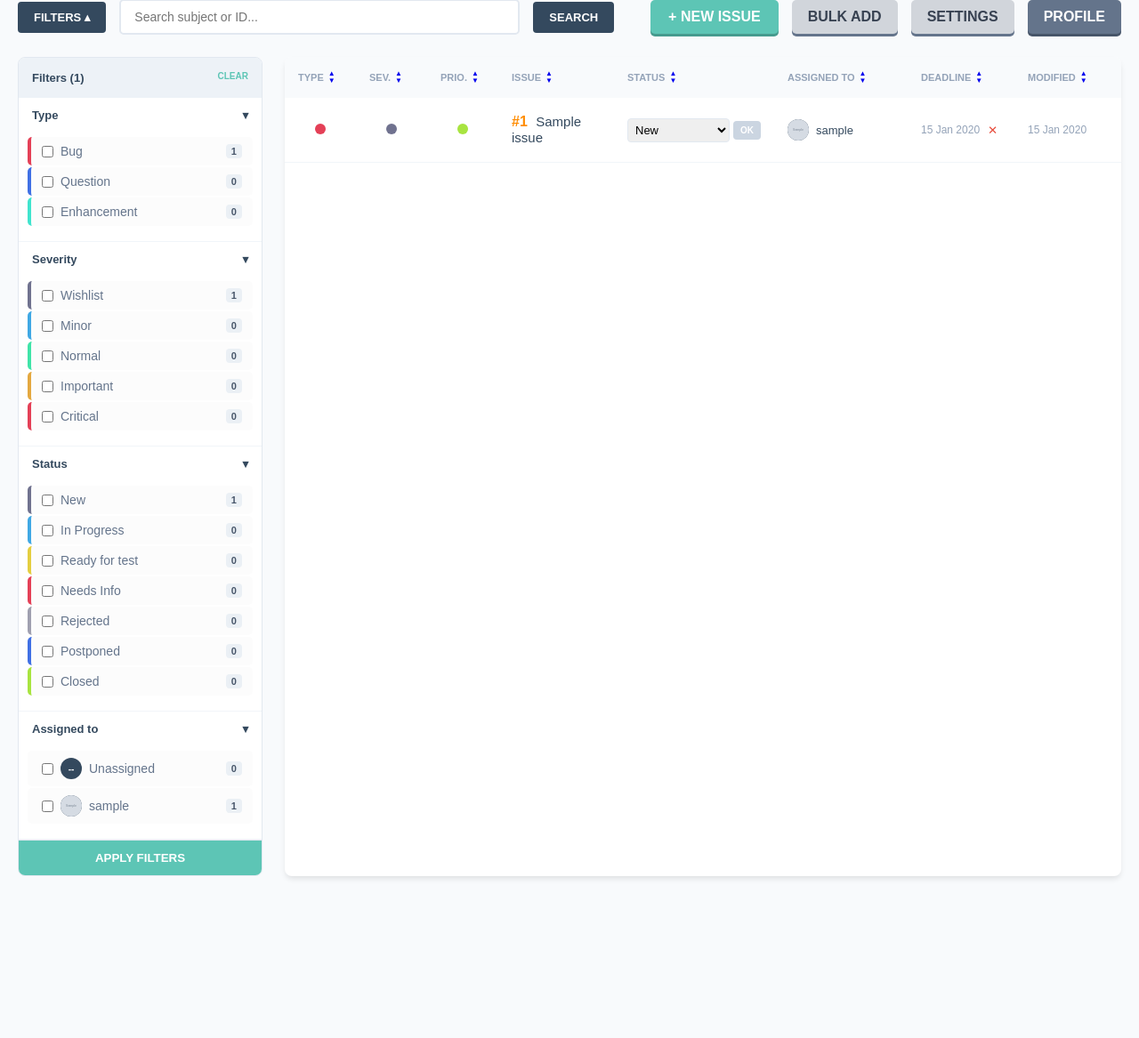
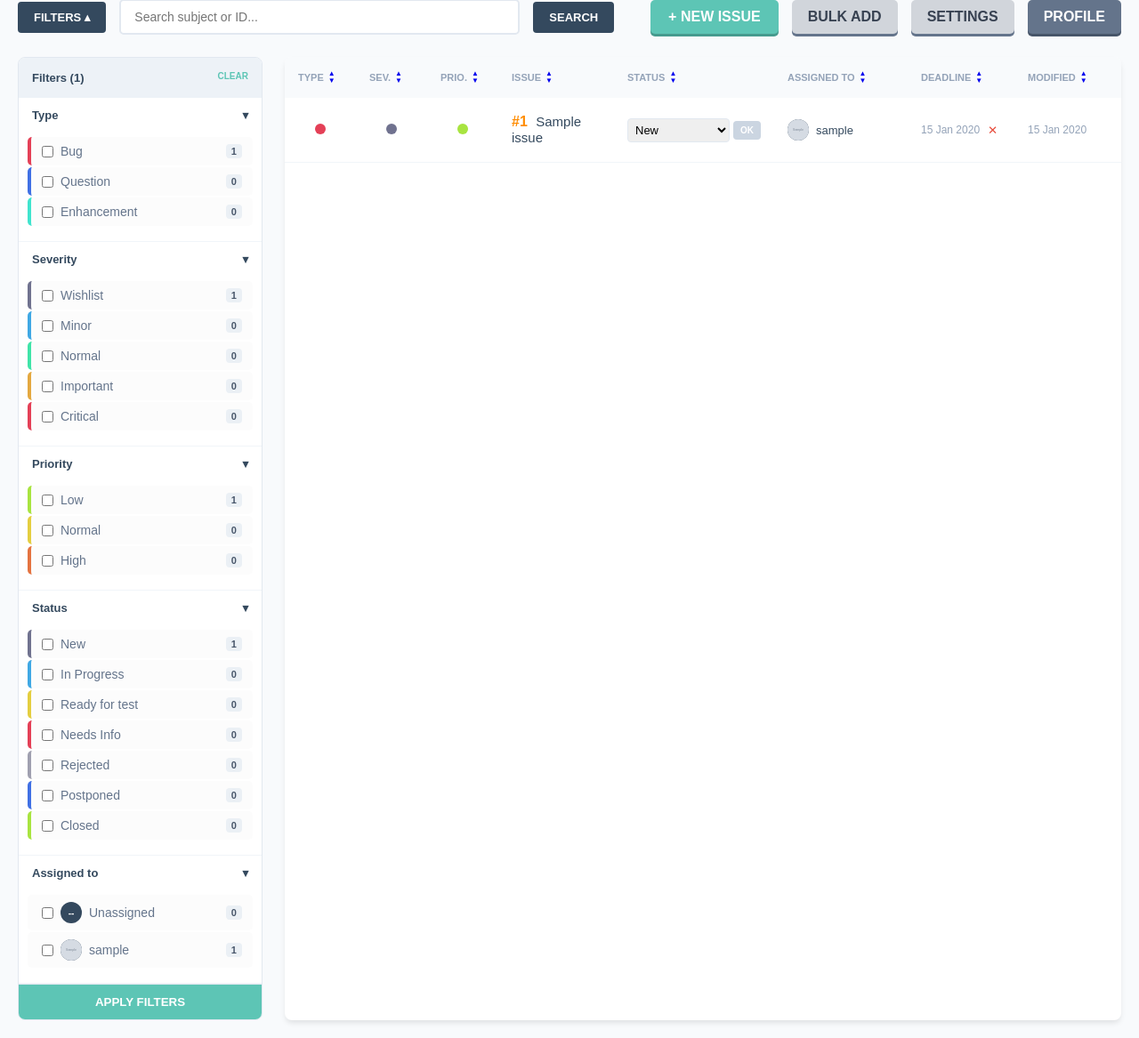
Before and after one commit to ChristianBarone/IssueTracker-Backend, a Django app: page /issues/?show_filters=1 in a window 1280 px wide. Shown: the part 21-1188 px from the top of the page at 89% size. Before the commit the page ends 1009 px from the top, so only its background shows below. Run offline with Django 3.2, Linux system fonts and the light colour scheme; a user stored in the database is signed in; data comes from the database, SQL or seed files in the repository; tables that the repository leaves empty hold one stand-in row (values such as "Sample post"); grey boxes marked "Sample" are stand-in pictures; parts of the project's set-up code (start-up, migrations or seed data) failed here and were passed over.

Commit message:
mostrieg del filtre priority

```diff
--- a/src/issues/controllers/controllers_web.py
+++ b/src/issues/controllers/controllers_web.py
@@ -41,6 +41,7 @@ def issue_list_web(request):
 
         'all_types': IssueType.objects.annotate(issue_count=Count('issue')).order_by('order'),
         'all_severities': Severity.objects.annotate(issue_count=Count('issue')).order_by('order'),
+        'all_priorities': Priority.objects.annotate(issue_count=Count('issue')).order_by('order'),
         'all_statuses': Status.objects.annotate(issue_count=Count('issue')).order_by('order'),
 
         'search_query': request.GET.get('search', ''),
--- a/src/issues/templates/issues/list.html
+++ b/src/issues/templates/issues/list.html
@@ -42,6 +42,7 @@
                     {% for val in selected_types %}<span class="filter-tag">{{ val }}</span>{% endfor %}
                     {% for val in selected_severities %}<span class="filter-tag">{{ val }}</span>{% endfor %}
                     {% for val in selected_statuses %}<span class="filter-tag">{{ val }}</span>{% endfor %}
+                    {% for val in selected_priorities %}<span class="filter-tag">{{ val }}</span>{% endfor %}
                 </div>
                 {% endif %}
 
@@ -71,6 +72,21 @@
                             </div>
                             <span class="count-pill">{{ s.issue_count }}</span>
                         </label>
+                        {% endfor %}
+                    </div>
+                </details>
+
+                <details open>
+                    <summary>Priority <span>▾</span></summary>
+                    <div class="filter-content">
+                        {% for p in all_priorities %}
+                            <label class="filter-label" style="border-left-color: {{ p.color }};">
+                                <div class="filter-item">
+                                    <input type="checkbox" name="priority" value="{{ p.name }}" {% if p.name in selected_priorities %}checked{% endif %}>
+                                    <span>{{ p.name }}</span>
+                                </div>
+                                <span class="count-pill">{{ p.issue_count }}</span>
+                            </label>
                         {% endfor %}
                     </div>
                 </details>
```
